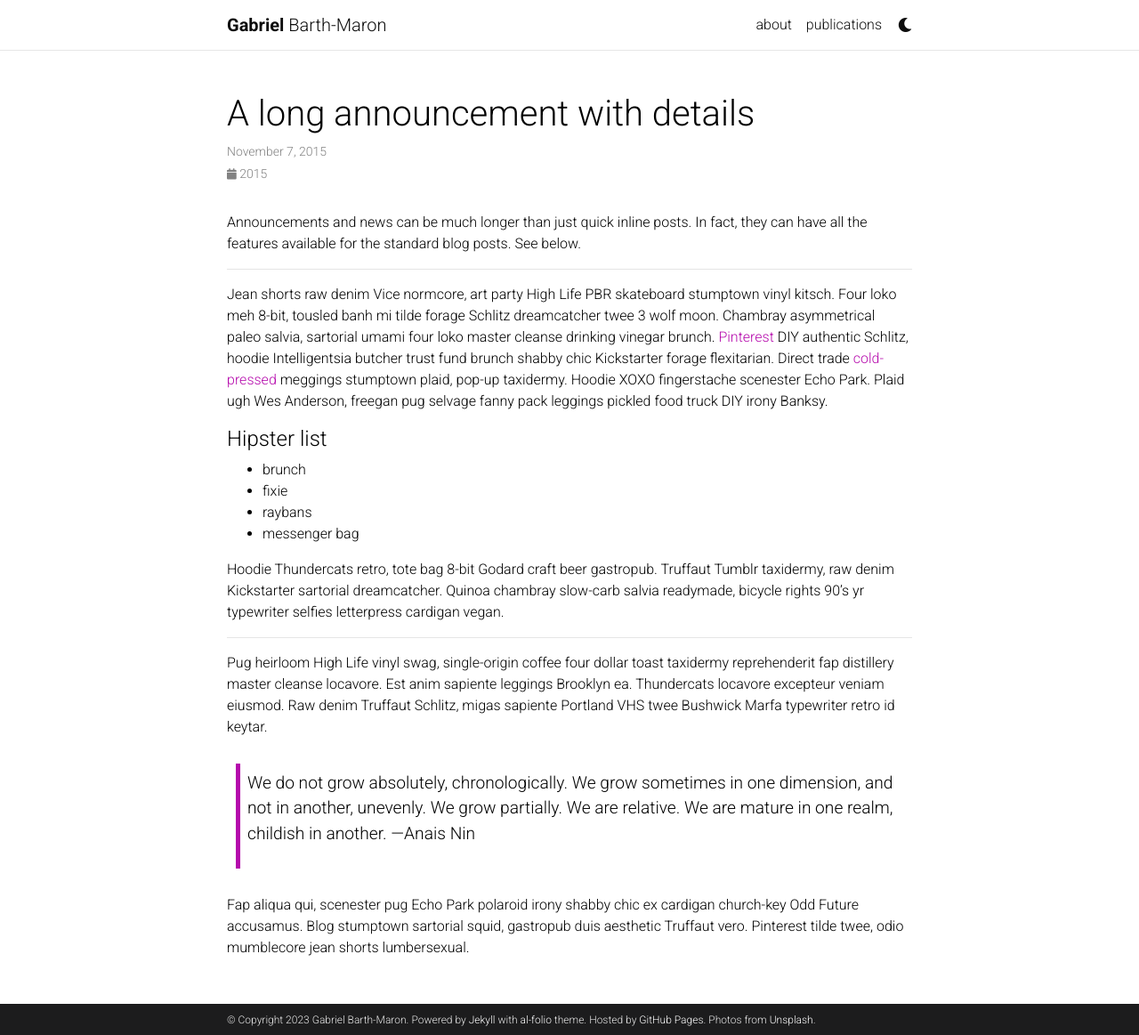
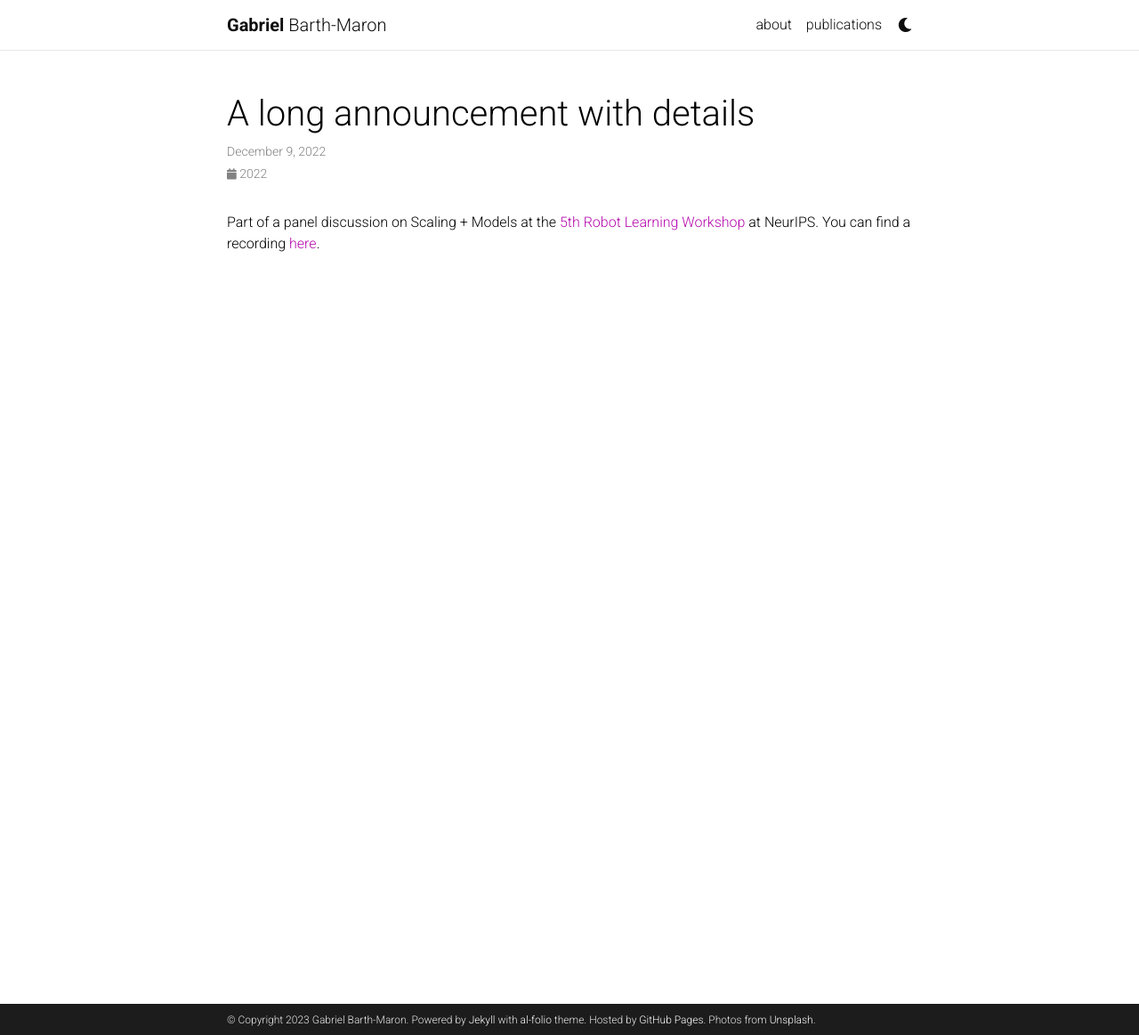
Before and after one commit to fastturtle/fastturtle.github.io, a Jekyll site: the page built from _news/announcement_2.md, in a window 1280 px wide and 1163 px high. Shown: the whole window at 89% size. Built offline with Jekyll 4.4.1, drawn with Linux system fonts in a browser that asks for light colours; comment, search, counter and statistics services are not loaded; a style sheet for code colours, icons or effects is not loaded.

Commit message:
Add announcement for 5th robot learning workshop.

```diff
--- a/_news/announcement_2.md
+++ b/_news/announcement_2.md
@@ -1,31 +1,8 @@
 ---
 layout: post
 title: A long announcement with details
-date: 2015-11-07 16:11:00-0400
-inline: false
+date: 2022-12-09 16:11:00-0400
+inline: true
 ---
 
-Announcements and news can be much longer than just quick inline posts. In fact, they can have all the features available for the standard blog posts. See below.
-
-***
-
-Jean shorts raw denim Vice normcore, art party High Life PBR skateboard stumptown vinyl kitsch. Four loko meh 8-bit, tousled banh mi tilde forage Schlitz dreamcatcher twee 3 wolf moon. Chambray asymmetrical paleo salvia, sartorial umami four loko master cleanse drinking vinegar brunch. <a href="https://www.pinterest.com">Pinterest</a> DIY authentic Schlitz, hoodie Intelligentsia butcher trust fund brunch shabby chic Kickstarter forage flexitarian. Direct trade <a href="https://en.wikipedia.org/wiki/Cold-pressed_juice">cold-pressed</a> meggings stumptown plaid, pop-up taxidermy. Hoodie XOXO fingerstache scenester Echo Park. Plaid ugh Wes Anderson, freegan pug selvage fanny pack leggings pickled food truck DIY irony Banksy.
-
-#### Hipster list
-<ul>
-    <li>brunch</li>
-    <li>fixie</li>
-    <li>raybans</li>
-    <li>messenger bag</li>
-</ul>
-
-Hoodie Thundercats retro, tote bag 8-bit Godard craft beer gastropub. Truffaut Tumblr taxidermy, raw denim Kickstarter sartorial dreamcatcher. Quinoa chambray slow-carb salvia readymade, bicycle rights 90's yr typewriter selfies letterpress cardigan vegan.
-
-***
-
-Pug heirloom High Life vinyl swag, single-origin coffee four dollar toast taxidermy reprehenderit fap distillery master cleanse locavore. Est anim sapiente leggings Brooklyn ea. Thundercats locavore excepteur veniam eiusmod. Raw denim Truffaut Schlitz, migas sapiente Portland VHS twee Bushwick Marfa typewriter retro id keytar.
-
-> We do not grow absolutely, chronologically. We grow sometimes in one dimension, and not in another, unevenly. We grow partially. We are relative. We are mature in one realm, childish in another.
-> —Anais Nin
-
-Fap aliqua qui, scenester pug Echo Park polaroid irony shabby chic ex cardigan church-key Odd Future accusamus. Blog stumptown sartorial squid, gastropub duis aesthetic Truffaut vero. Pinterest tilde twee, odio mumblecore jean shorts lumbersexual.
+Part of a panel discussion on Scaling + Models at the [5th Robot Learning Workshop](https://nips.cc/virtual/2022/workshop/49997) at NeurIPS. You can find a recording [here](https://nips.cc/virtual/2022/64749).
```
Also changed, not shown: _news/foundation_models_decision_making.md (+1 -1 lines).
